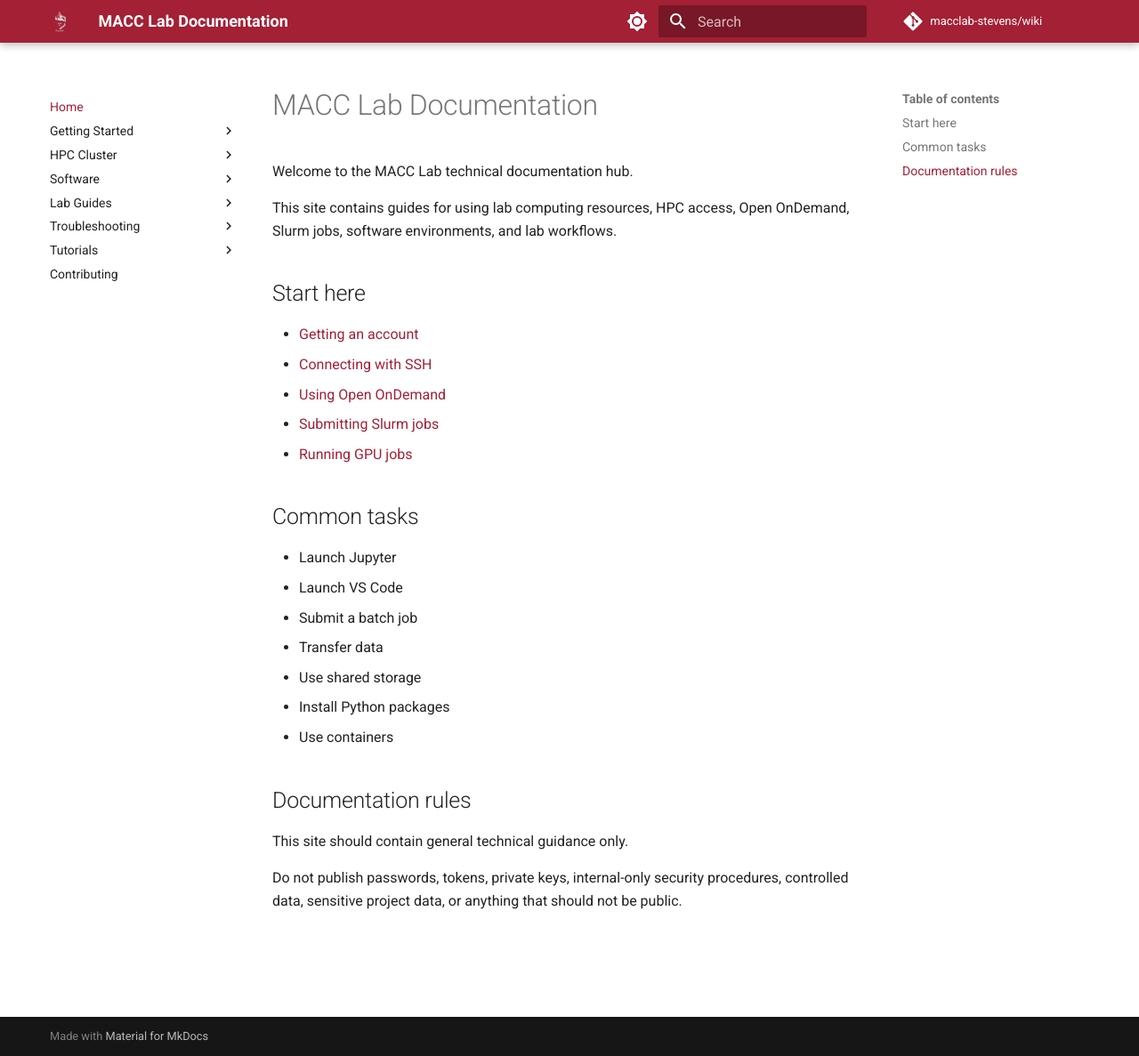
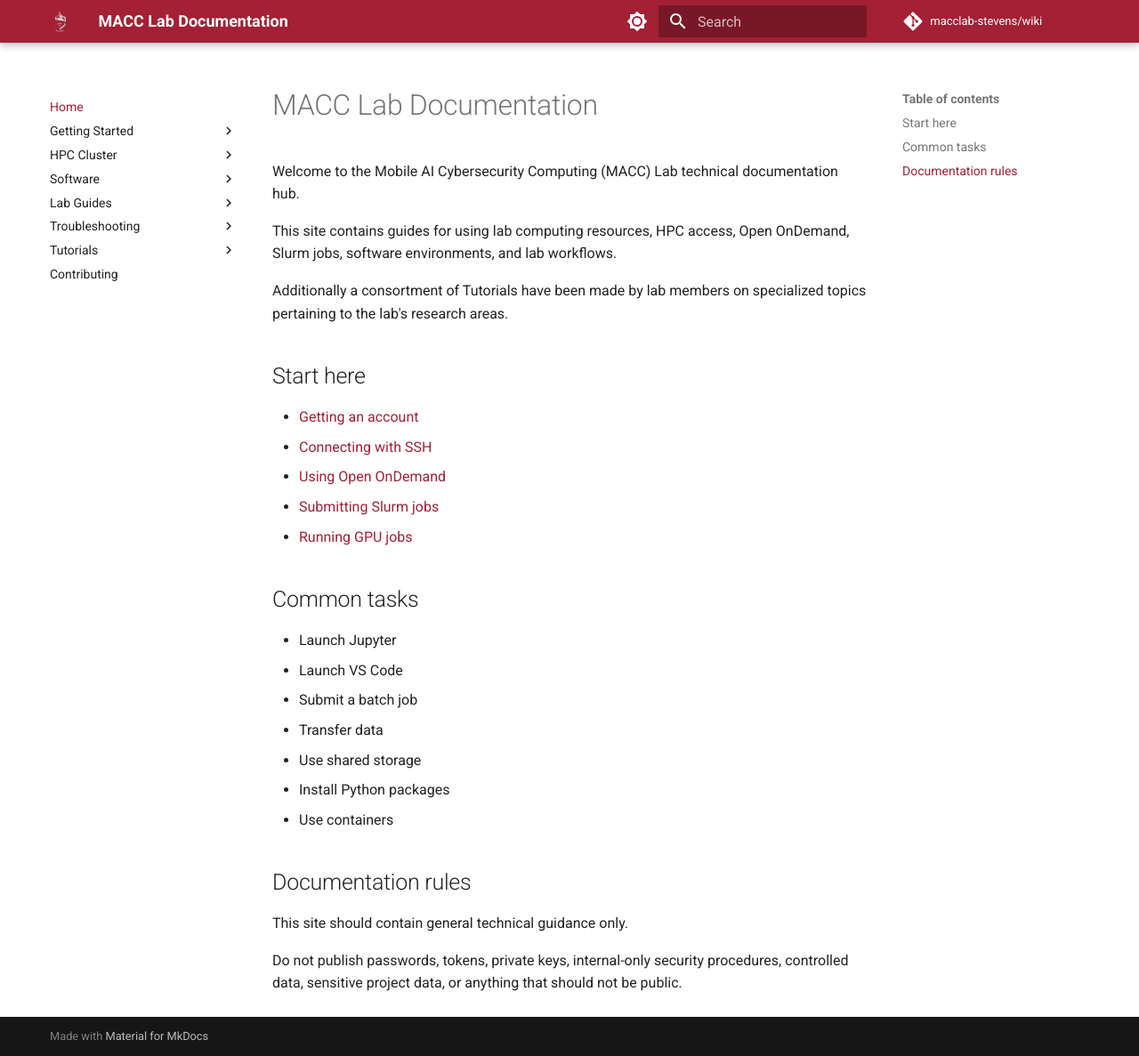
Before and after one commit to macclab-stevens/wiki, an MkDocs documentation site: the page built from docs/index.md, in a window 1280 px wide and 1187 px high. Shown: the whole window at 89% size. Built offline with MkDocs 1.6.1 and Material for MkDocs 9.7.7, drawn with Linux system fonts in a browser that asks for light colours; comment, search, counter and statistics services are not loaded.

Commit message:
docs: updated index.md to mention tutorials and hpc, take 2

```diff
--- a/docs/index.md
+++ b/docs/index.md
@@ -1,8 +1,10 @@
 # MACC Lab Documentation
 
-Welcome to the MACC Lab technical documentation hub.
+Welcome to the Mobile AI Cybersecurity Computing (MACC) Lab technical documentation hub.
 
 This site contains guides for using lab computing resources, HPC access, Open OnDemand, Slurm jobs, software environments, and lab workflows.
+
+Additionally a consortment of Tutorials have been made by lab members on specialized topics pertaining to the lab's research areas.
 
 ## Start here
 
```
Also changed, not shown: docs/hpc/index.md (+1 -0 lines).
